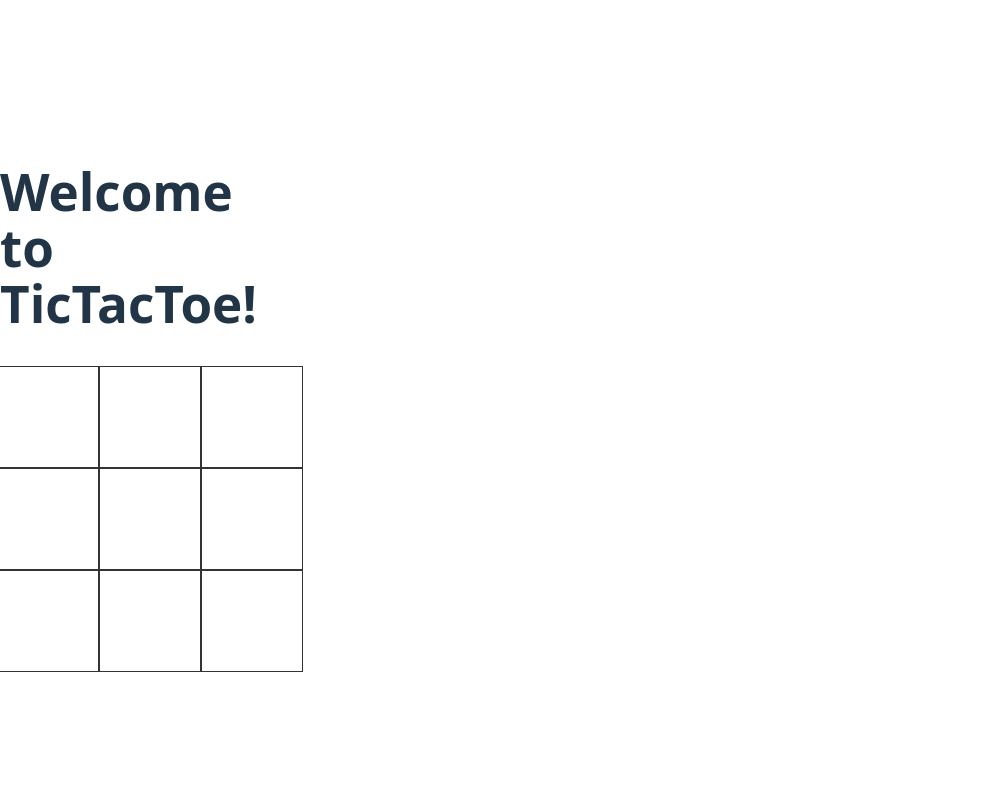
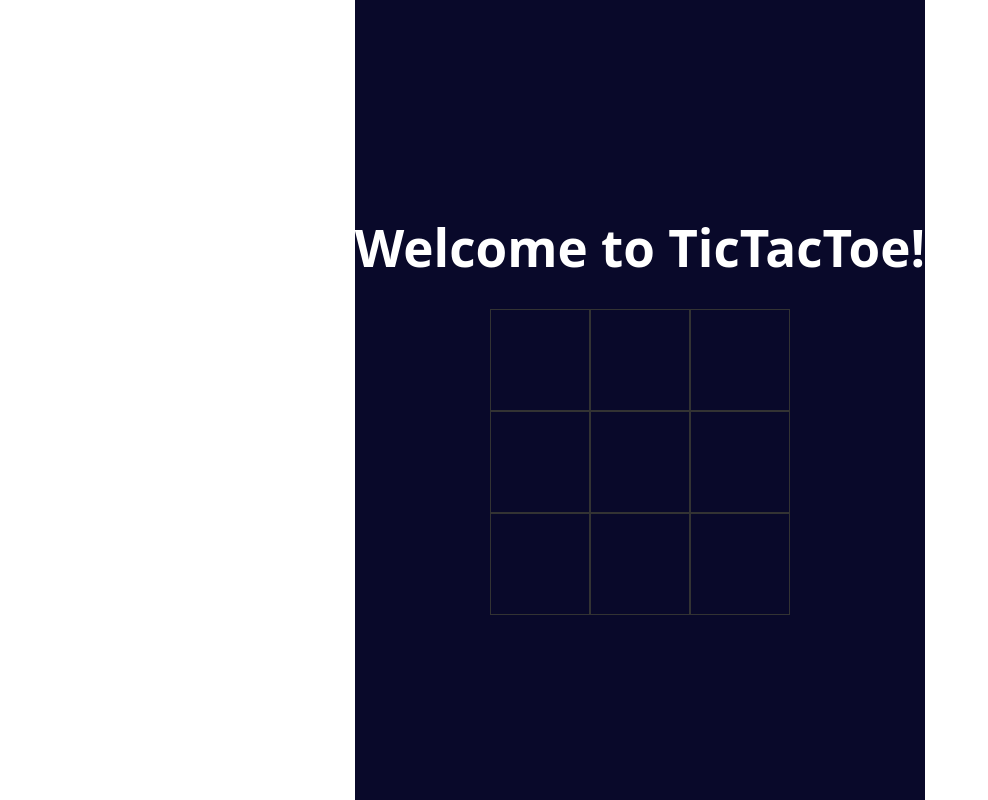
Before and after one commit to PushpalPatil/tic-tac-toe-, a React (Vite) app in the folder game/: page /game/081ea5df-afb5-4c98-9136-06b1575a2725 in a window 1280 px wide. Shown: the whole page, without its empty margins (0-988 px from the left). Built offline with nearby package versions, Linux system fonts and the light colour scheme.

Commit message:
api added

```diff
--- a/game/package.json
+++ b/game/package.json
@@ -4,14 +4,16 @@
   "version": "0.0.0",
   "type": "module",
   "scripts": {
-    "dev": "vite",
+    "dev": "bun run --watch server.ts",
     "build": "tsc -b && vite build",
     "lint": "eslint .",
     "preview": "vite preview"
   },
   "dependencies": {
+    "express": "^5.1.0",
     "react": "^19.1.0",
-    "react-dom": "^19.1.0"
+    "react-dom": "^19.1.0",
+    "vite-express": "^0.21.1"
   },
   "devDependencies": {
     "@eslint/js": "^9.25.0",
--- a/game/src/App.css
+++ b/game/src/App.css
@@ -1,20 +1,34 @@
 .gameboard {
+
   display: flex;
   flex-direction: column;
+  width: 300px;
+}
+
+.wrap{
+  display: flex;
+  justify-content: center;
+  flex-direction: column;
   align-items: center;
-  margin: 20px auto;
-  width: 300px;
+  min-height: 100vh;
 
 }
-
+.title{
+  text-align: center;
+  color: #fff;
+}
 .row {
   display: flex;
+  justify-content: center;
 }
 
 .result{
   font-family: 'Courier New', Courier, monospace;
   font-weight: 1000;
   font-size: larger;
+  padding-top: 15%;
+  display: flex;
+  justify-content: center;
 }
 
 .cell {
@@ -33,3 +47,8 @@
 .cell:hover {
   background-color: rgba(0, 0, 0, 0.05);
 }
+
+body{
+  margin: 0;
+  background: #09092a;
+}
--- a/game/src/App.tsx
+++ b/game/src/App.tsx
@@ -12,10 +12,19 @@ function App() {
     setGame(prev => move(prev, i))
   }
 
+
+
+  const isTie = (): boolean => {
+    return game.endState === 'Tie';
+  };
   return(
+    <>
+    <div className='wrap'>
+      <h1 className='title'> Welcome to TicTacToe! </h1>
+
+
       <div className='gameboard'>
 
-      <h1> Welcome to TicTacToe! </h1>
         <div className='row'>
           <div onClick={ () => clickCell(0)} className='cell'>{game.board[0]}</div>
           <div onClick={ () => clickCell(1)} className='cell'>{game.board[1]}</div>
@@ -31,10 +40,18 @@ function App() {
           <div onClick={() => clickCell(7)} className="cell">{game.board[7]}</div>
           <div onClick={() => clickCell(8)} className="cell">{game.board[8]}</div>
         </div>
-      {game.endState && <div className='result'>{game.endState} wins!</div>}
+
+        {
+        game.endState &&
+        <div  className='result'>
+          {isTie() ? 'Tie!' : `${game.endState} Wins!`}
+        </div>
+        }
 
 
       </div>
+    </div>
+    </>
   )
 
 }
--- a/game/src/game/game.tsx
+++ b/game/src/game/game.tsx
@@ -1,27 +1,29 @@
 
 export type Board =  [cell, cell, cell, cell, cell, cell, cell, cell, cell]
-export type Player = 'x' |'o'
-export type EndState = 'x' |'o' | 'Tie' | undefined
+export type Player = 'X' |'O'
+export type EndState = 'X' |'O' | 'Tie' | undefined
 export type cell = Player | null
 
 export type indexes =  0 | 1 | 2 | 3 | 4 | 5 | 6 | 7 | 8
 
 export type Game = {
+    gameID: string,
     board: Board,
     currentPlayer: Player,
     endState?: EndState
 }
 
-const xWon = (game:Game) => playerWins(game, 'x')
+const xWon = (game:Game) => playerWins(game, 'X')
 
-const oWon = (game:Game) => playerWins(game, 'o')
+const oWon = (game:Game) => playerWins(game, 'O')
 
 
 export const initializeGame = (): Game =>{
 
     return{
+        gameID: crypto.randomUUID(),
         board: [null, null, null, null, null, null, null, null, null],
-        currentPlayer: 'x',
+        currentPlayer: 'X',
 
     }
 }
@@ -62,8 +64,8 @@ function playerWins(game:Game, player:Player):boolean{
 
 function calculateEndState(game: Game) : EndState{
     if(game.board.every((cell) => cell !== null)) return 'Tie'
-    if(xWon(game)) return 'x'
-    if(oWon(game)) return 'o'
+    if(xWon(game)) return 'X'
+    if(oWon(game)) return 'O'
 
     return undefined
 }
@@ -75,7 +77,7 @@ export function move(game: Game, position: indexes): Game{
 
     const next = structuredClone(game)
     next.board[position] = game.currentPlayer
-    next.currentPlayer = next.currentPlayer === 'x' ? 'o' : 'x'
+    next.currentPlayer = next.currentPlayer === 'X' ? 'O' : 'X'
     next.endState = calculateEndState(next)
 
     return next
--- a/game/src/index.css
+++ b/game/src/index.css
@@ -2,11 +2,12 @@
   font-family: system-ui, Avenir, Helvetica, Arial, sans-serif;
   line-height: 1.5;
   font-weight: 400;
-
+  display: flex;
   color-scheme: light dark;
   color: rgba(255, 255, 255, 0.87);
   background-color: rgb(1, 1, 40);
-
+  justify-content: center;
+  align-items: center;
   font-synthesis: none;
   text-rendering: optimizeLegibility;
   -webkit-font-smoothing: antialiased;
@@ -24,7 +25,6 @@ a:hover {
 }
 
 body {
-  margin: 0;
   display: flex;
   place-items: center;
   min-width: 320px;
```
Also changed, not shown: game/server.ts (added, +9 -0 lines), game/src/api.ts (added, +91 -0 lines), 1 other file (tests, documents, lock files or other folders). Lines whose indentation alone changed are shown as unchanged.
